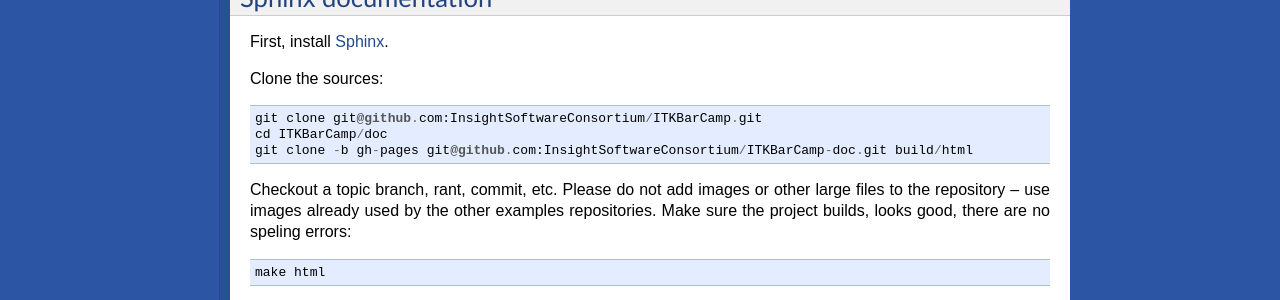
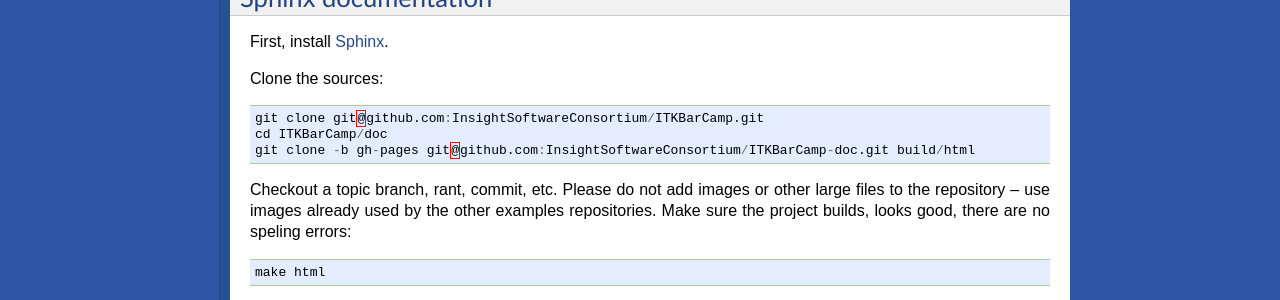
Before and after one commit to InsightSoftwareConsortium/ITKBarCamp, a Sphinx documentation site: the page built from doc/source/host.rst, in a window 1280 px wide and 1135 px high. Shown: the part 518-818 px from the top of the window. Built offline with Sphinx 7.4.7, drawn with Linux system fonts in a browser that asks for light colours; formulas are drawn with MathJax 3; pages that are not in the unit, such as notebooks, are missing from menus.

Commit message:
Set the default syntax highlighting language to C++.

```diff
--- a/doc/source/conf.py
+++ b/doc/source/conf.py
@@ -83,6 +83,9 @@
 
 # The name of the Pygments (syntax highlighting) style to use.
 pygments_style = 'sphinx'
+
+# The default language to assume for highlighting
+highlight_language = 'c++'
 
 # A list of ignored prefixes for module index sorting.
 #modindex_common_prefix = []
```
